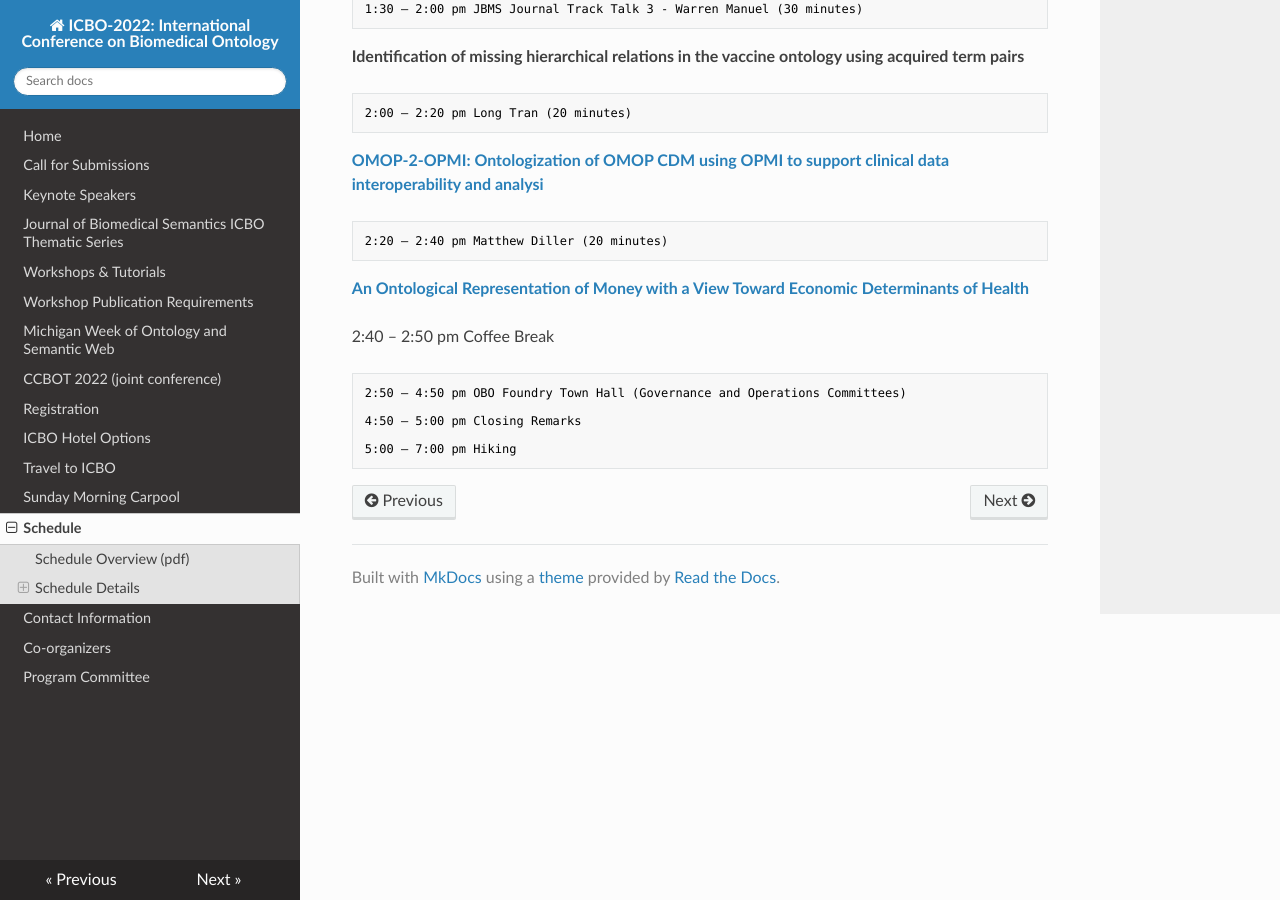
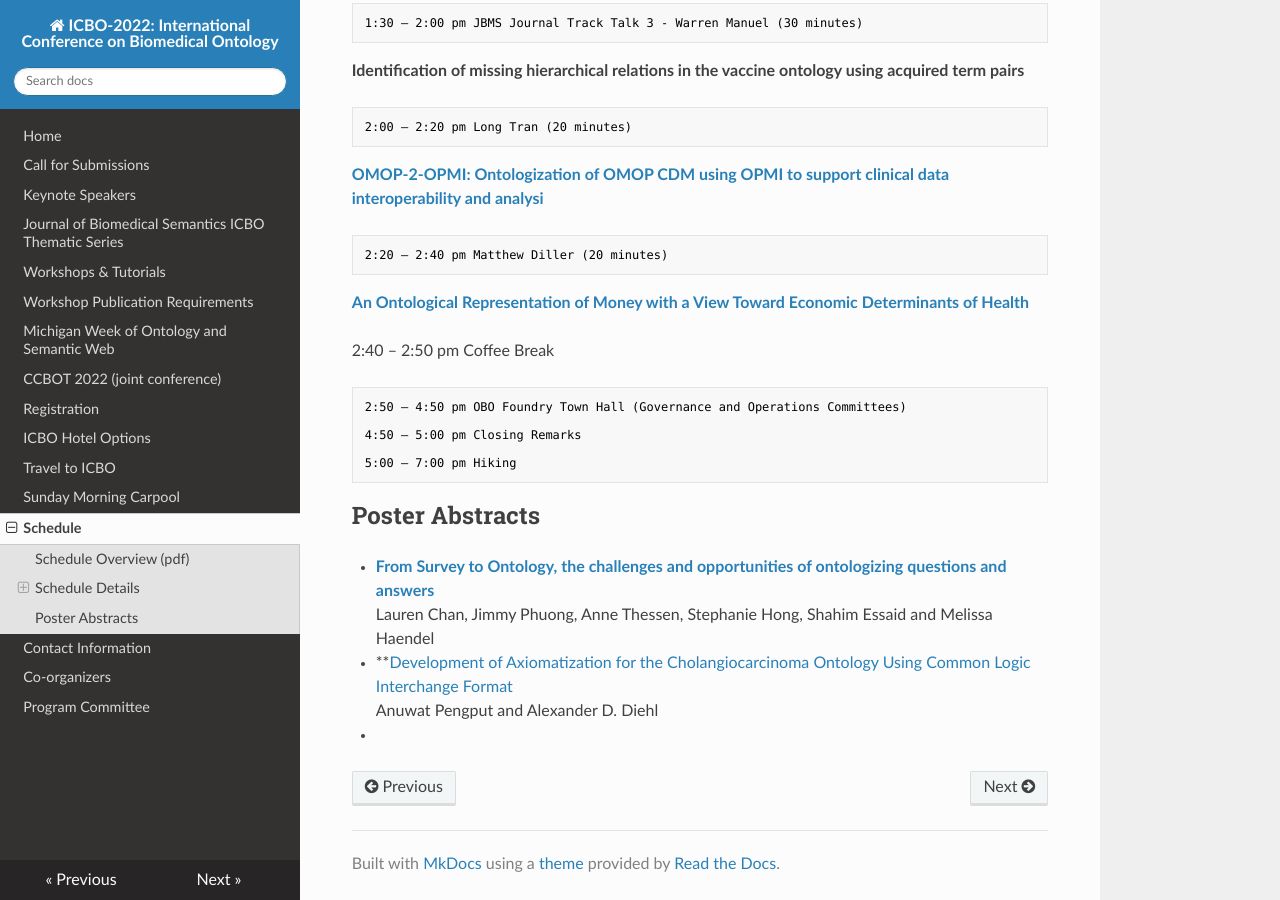
Before and after one commit to johnbeve/BFO-Organization, an MkDocs documentation site: the page built from docs/icbo-schedule.md, in a window 1280 px wide and 900 px high, scrolled down 5084 px. Built offline with MkDocs 1.6.1, drawn with Linux system fonts in a browser that asks for light colours; nearby versions of some CDN libraries.

Commit message:
update schedule

````diff
--- a/docs/icbo-schedule.md
+++ b/docs/icbo-schedule.md
@@ -146,6 +146,7 @@ will be held virtually on September 21, 2022. See website for details.
 
 ```txt
 6:30 – 9:00 pm Grill Party & Dinner at Island Park Shelter B
+
 Address: Island Park, 1420 Island Drive, Ann Arbor MI 48105
 Note: This is ~ 1 mile walking distance from Michigan League (meeting venue)
 ```
@@ -228,3 +229,11 @@ _The Importance of Ontologies to Connect Data, Enhance Software, and Create a Da
 
 5:00 – 7:00 pm Hiking
 ```
+
+
+## Poster Abstracts
+- **[From Survey to Ontology, the challenges and opportunities of ontologizing questions and answers](papers/ICBO-2022_paper_623.pdf)**
+  Lauren Chan, Jimmy Phuong, Anne Thessen, Stephanie Hong, Shahim Essaid and Melissa Haendel
+- **[Development of Axiomatization for the Cholangiocarcinoma Ontology Using Common Logic Interchange Format](papers/ICBO-2022_paper_8905.pdf)
+  Anuwat Pengput and Alexander D. Diehl
+-
````
Also changed, not shown: 2 other files.
